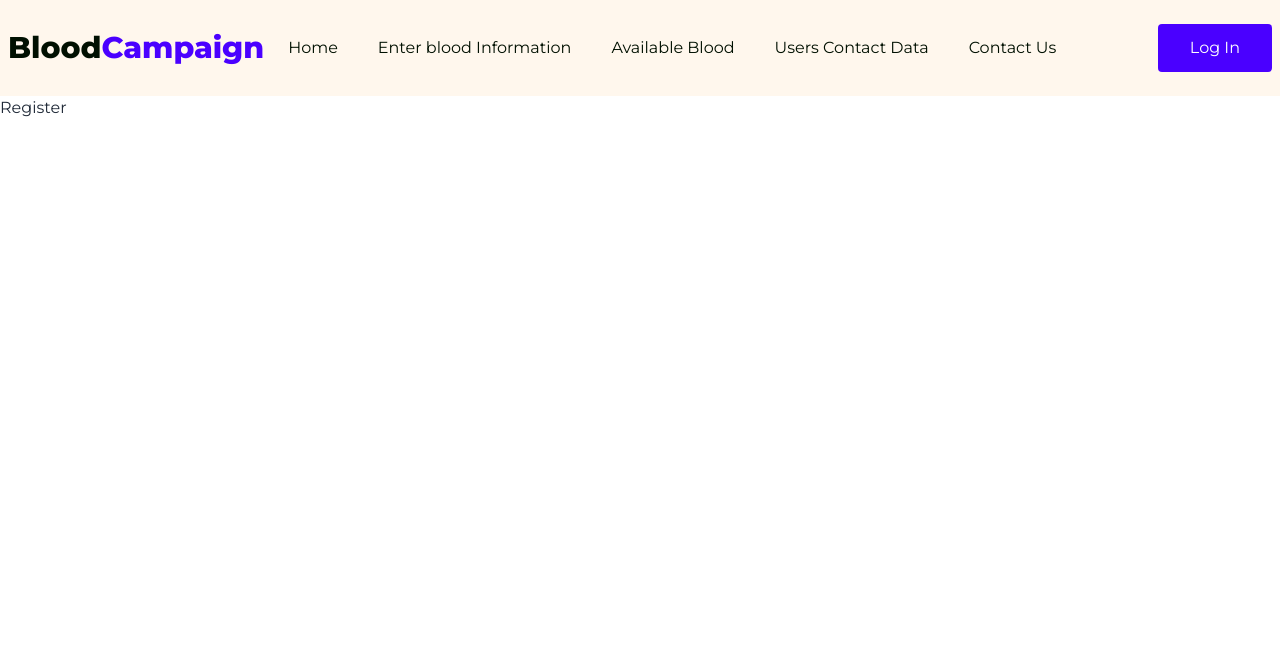
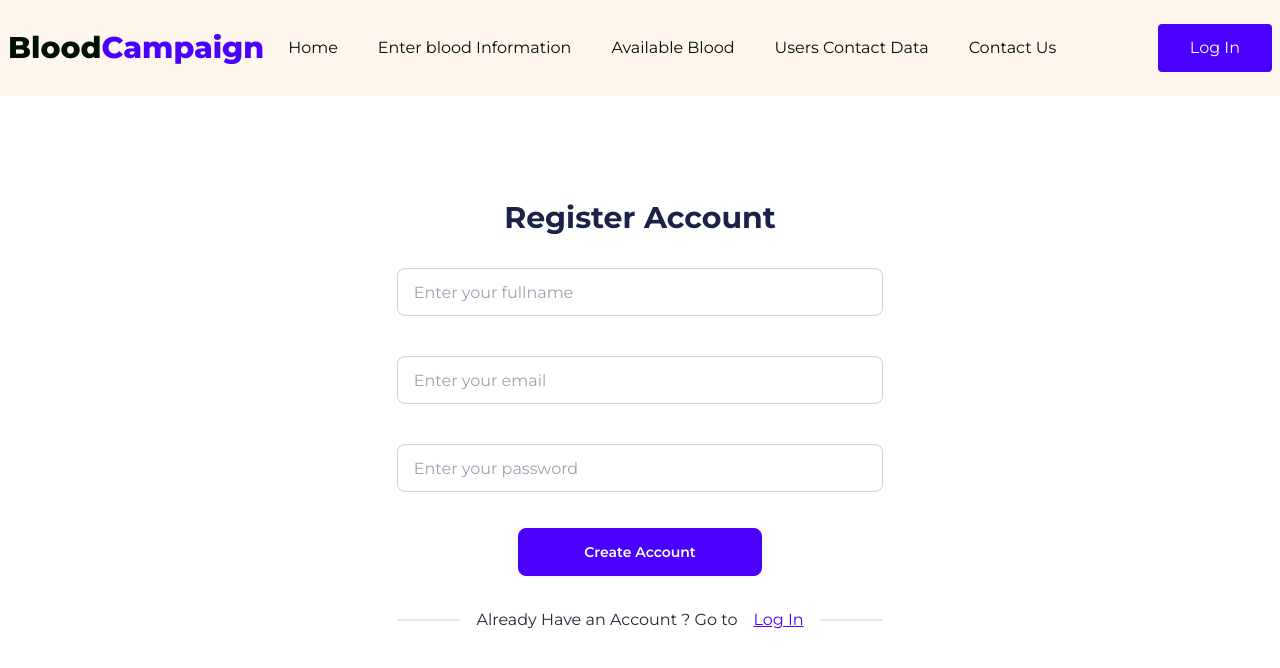
Before and after one commit to mdselimme/Blood-Doner-Data-Collection-Crud-Frontend-React, a React (Vite) app: page /register_account in a window 1280 px wide. Shown: the top 668 px of the page. Built offline with nearby package versions, Linux system fonts and the light colour scheme.

Commit message:
add-register-component-full-and-update-login-component

```diff
--- a/src/Components/Pages/EnterBloodInformation/EnterBloodInformation.jsx
+++ b/src/Components/Pages/EnterBloodInformation/EnterBloodInformation.jsx
@@ -1,16 +1,7 @@
 import Swal from "sweetalert2";
 
 const EnterBloodInformation = () => {
-  const bloodGroup = [
-    "A(+)",
-    "A(-)",
-    "B(+)",
-    "B(-)",
-    "AB(+)",
-    "AB(-)",
-    "O(+)",
-    "O(-)",
-  ];
+  const bloodGroup = ["A+", "A-", "B+", "B-", "AB+", "AB-", "O+", "O-"];
 
   const handleSubmitBloodData = (e) => {
     e.preventDefault();
--- a/src/Components/Pages/Login/Login.jsx
+++ b/src/Components/Pages/Login/Login.jsx
@@ -1,5 +1,4 @@
 import { Link } from "react-router";
-
 
 const Login = () => {
   const handleLogIn = (e) => {
@@ -8,11 +7,7 @@ const Login = () => {
     const email = target.email.value;
     const password = target.password.value;
 
-        console.log(
-            email,
-            password,
-
-        );
+    console.log(email, password);
     e.target.reset();
   };
   return (
@@ -41,13 +36,18 @@ const Login = () => {
             <div>
               <button
                 type="submit"
-                                className="btn w-2/4 text-white mt-5 btn-primary"
+                className="btn w-2/4 text-white my-5 btn-primary"
               >
                 Log In
               </button>
             </div>
           </form>
-                    <div className="divider">No Account ? Go to <Link to={'/register_account'}>Register</Link></div>
+          <div className="divider">
+            No Account ? Go to
+            <Link className="underline text-primary" to={"/register_account"}>
+              Register
+            </Link>
+          </div>
         </div>
       </div>
     </div>
--- a/src/Components/Pages/Register/Register.jsx
+++ b/src/Components/Pages/Register/Register.jsx
@@ -1,9 +1,63 @@
+import { Link } from "react-router";
+
 const Register = () => {
-    return (
-        <div>
-            <h1>Register</h1>
+  const handleCreateAccount = (e) => {
+    e.preventDefault();
+    const target = e.target;
+    const email = target.email.value;
+    const password = target.password.value;
+
+    console.log(email, password);
+    e.target.reset();
+  };
+  return (
+    <div className="container mx-auto">
+      <div className="p-8 rounded-3xl mt-10">
+        <h1 className="text-center py-8 text-3xl font-bold text-[#1B2247]">
+          Register Account
+        </h1>
+        <div className="text-center w-2/5 mx-auto">
+          <form onSubmit={handleCreateAccount}>
+            <div className="grid grid-cols-1 gap-10 mb-4">
+              <input
+                type="text"
+                name="name"
+                placeholder="Enter your fullname"
+                className="input input-bordered w-full"
+              />
+              <input
+                type="email"
+                name="email"
+                placeholder="Enter your email"
+                className="input input-bordered w-full"
+              />
+              <input
+                type="password"
+                name="password"
+                placeholder="Enter your password"
+                className="input input-bordered w-full"
+              />
+            </div>
+
+            <div>
+              <button
+                type="submit"
+                className="btn w-2/4 text-white my-5 btn-primary"
+              >
+                Create Account
+              </button>
+            </div>
+          </form>
+          <div className="divider">
+            Already Have an Account ? Go to
+            <Link className="underline text-primary" to={"/log_in"}>
+              Log In
+            </Link>
+          </div>
         </div>
-    );
+      </div>
+    </div>
+  );
 };
 
 export default Register;
```
Lines whose indentation alone changed are shown as unchanged.
